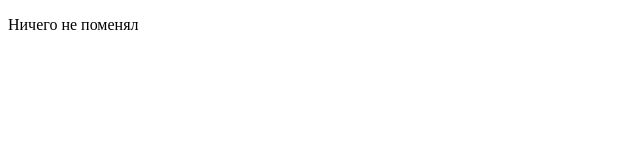
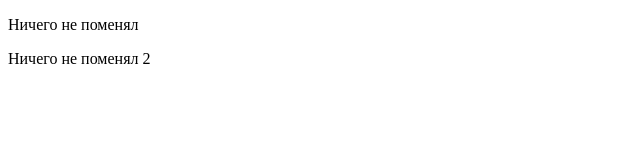
Before and after one commit to SergioNiteb/First_Html, a plain HTML site: page index.html in a window 1280 px wide. Shown: the whole page, without its empty margins (0-640 px from the left). Drawn offline with Linux system fonts and the light colour scheme.

Commit message:
Nothing change

```diff
--- a/index.html
+++ b/index.html
@@ -5,6 +5,7 @@
   <!-- Название всего проекта -->
   <title>First commit</title>
 	<p> Ничего не поменял <p>
+		<p> Ничего не поменял 2<p>
   <link rel="stylesheet" href="https://code.s3.yandex.net/web-code/normalize.css">
   <link rel="stylesheet" href="style.css">
 </head>
```
